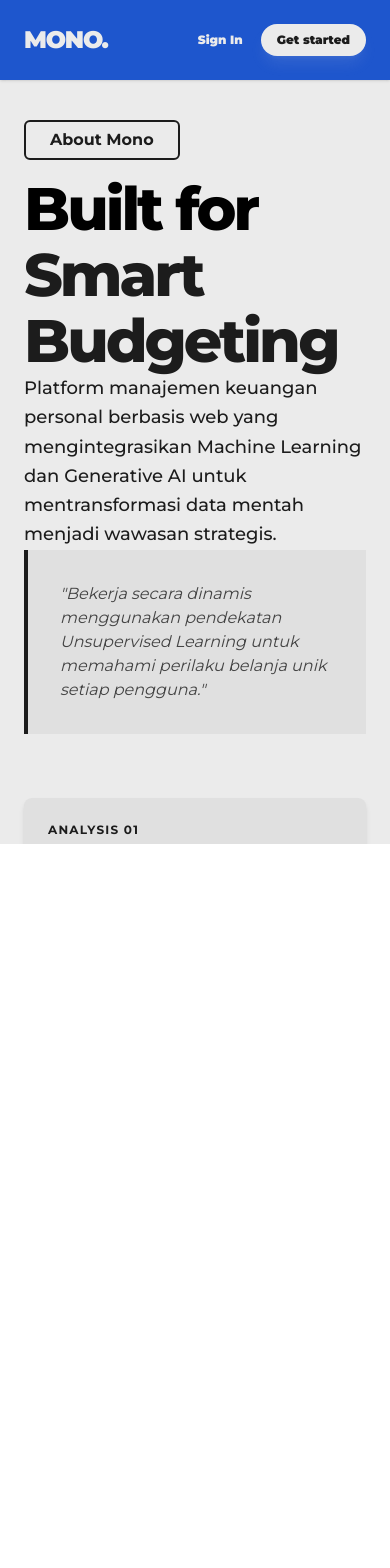
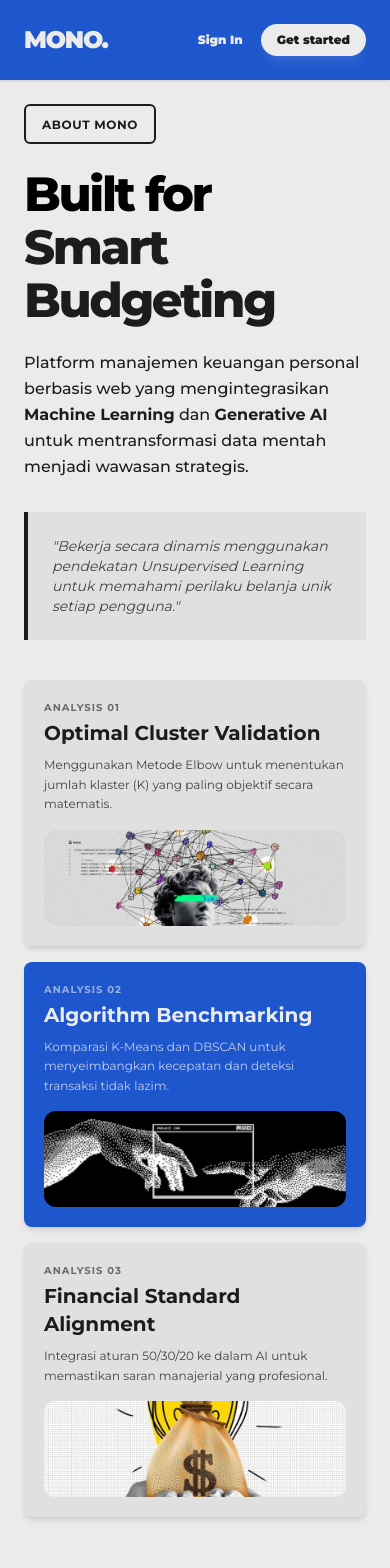
Before and after one commit to ammarrashiddd/mono-smart-budgeting, a Next.js app: page / in a window 390 px wide. Shown: the top 1568 px of the page. Before the commit the page ends 844 px from the top, so only its background shows below. Built offline with nearby package versions, Linux system fonts and the light colour scheme.

Commit message:
fix: add responsive to main page

```diff
--- a/src/app/page.tsx
+++ b/src/app/page.tsx
@@ -7,59 +7,64 @@ import { useRouter } from "next/navigation";
 export default function Home() {
   const Router = useRouter();
   return (
-    <div className="bg-primary h-screen w-full overflow-x-hidden">
-      {/* header */}
-      <nav className="h-20 mb-10 px-6 md:px-12 bg-tertiary flex items-center shadow-sm">
+    <div className="bg-primary min-h-screen w-full overflow-x-hidden">
+      <nav className="h-20 mb-6 md:mb-10 px-6 md:px-12 bg-tertiary flex items-center shadow-sm">
         <Navbar />
       </nav>
-
       <main>
-        <div className="px-6 md:px-12 ">
+        {/* Tambah padding bottom agar tidak menempel di akhir scroll */}
+        <div className="px-6 md:px-12">
           {/* Label Section - Minimalist Badge */}
-          <div className="inline-block px-6 py-1.5 mb-4 border-2 border-secondary rounded-md">
-            <span className="text-md font-bold text-secondary">About Mono</span>
+          <div className="inline-block px-4 md:px-6 py-1.5 mb-6 md:mb-4 border-2 border-secondary rounded-md">
+            <span className="text-xs md:text-md font-bold text-secondary uppercase tracking-wider">
+              About Mono
+            </span>
           </div>
 
-          <div className="flex flex-col lg:flex-row gap-16">
+          <div className="flex flex-col lg:flex-row gap-10 lg:gap-16">
             {/* Kiri: Hero & Deskripsi Utama */}
-            <div className="flex-1 flex flex-col justify-between">
-              <h1 className="text-6xl lg:text-7xl font-extrabold tracking-tighter leading-[1.1]">
+            <div className="flex-1 flex flex-col justify-between gap-8 lg:gap-0">
+              <div>
+                <h1 className="text-5xl md:text-6xl lg:text-7xl font-extrabold tracking-tighter leading-[1.1] mb-6 md:mb-0">
                   Built for <br />
                   <span className="text-secondary">Smart Budgeting</span>
                 </h1>
-              <p className="max-w-xl text-lg lg:text-xl text-secondary leading-relaxed font-medium">
+                <p className="max-w-xl text-md md:text-lg lg:text-xl text-secondary leading-relaxed font-medium mt-4 md:mt-6">
                   Platform manajemen keuangan personal berbasis web yang
-                mengintegrasikan <span>Machine Learning</span> dan{" "}
-                <span>Generative AI </span>
+                  mengintegrasikan{" "}
+                  <span className="font-bold">Machine Learning</span> dan{" "}
+                  <span className="font-bold">Generative AI </span>
                   untuk mentransformasi data mentah menjadi wawasan strategis.
                 </p>
-              <div className="p-8 border-l-4 border-secondary bg-secondary/5 italic font-md text-secondary/80">
+              </div>
+
+              <div className="p-6 md:p-8 border-l-4 border-secondary bg-secondary/5 italic font-md text-secondary/80 text-sm md:text-base">
                 "Bekerja secara dinamis menggunakan pendekatan Unsupervised
                 Learning untuk memahami perilaku belanja unik setiap pengguna."
               </div>
             </div>
 
             {/* Kanan: Card Body - Modern Bento Style */}
-            <div className="flex-1 flex flex-col gap-6">
+            <div className="flex-1 flex flex-col gap-4 md:gap-6">
               {/* Card 1: Optimal Cluster */}
-              <div className="group p-6 rounded-lg bg-secondary/5 text-secondary shadow-md hover:shadow-2xl transition-all duration-300">
-                <div className="flex flex-col md:flex-row gap-6">
+              <div className="group p-5 md:p-6 rounded-lg bg-secondary/5 text-secondary shadow-md hover:shadow-2xl transition-all duration-300">
+                <div className="flex flex-col sm:flex-row gap-4 md:gap-6">
                   <div className="flex-1">
-                    <h4 className="text-xs font-bold uppercase tracking-widest mb-2">
+                    <h4 className="text-[10px] font-bold uppercase tracking-widest mb-1 md:mb-2 opacity-60">
                       Analysis 01
                     </h4>
-                    <h3 className="text-2xl font-bold mb-3">
+                    <h3 className="text-xl md:text-2xl font-bold mb-2 md:mb-3">
                       Optimal Cluster Validation
                     </h3>
-                    <p className="text-sm leading-relaxed">
+                    <p className="text-xs md:text-sm leading-relaxed opacity-80">
                       Menggunakan Metode Elbow untuk menentukan jumlah klaster
                       (K) yang paling objektif secara matematis.
                     </p>
                   </div>
-                  <div className="w-full md:w-40 h-28 overflow-hidden rounded-xl bg-slate-100">
+                  <div className="w-full sm:w-32 md:w-40 h-24 md:h-28 overflow-hidden rounded-xl bg-slate-100 shrink-0">
                     <img
                       src="/assets/images/1.jpg"
-                      className="w-full h-full object-cover"
+                      className="w-full h-full object-cover transition-transform duration-500 group-hover:scale-110"
                       alt="Visualisasi Data"
                     />
                   </div>
@@ -67,24 +72,24 @@ export default function Home() {
               </div>
 
               {/* Card 2: Algorithm Benchmarking - Dark Accent */}
-              <div className="group p-6 rounded-lg bg-tertiary text-primary shadow-md hover:shadow-2xl transition-all duration-300">
-                <div className="flex flex-col md:flex-row gap-6">
+              <div className="group p-5 md:p-6 rounded-lg bg-tertiary text-primary shadow-md hover:shadow-2xl transition-all duration-300">
+                <div className="flex flex-col sm:flex-row gap-4 md:gap-6">
                   <div className="flex-1">
-                    <h4 className="text-xs font-bold uppercase tracking-widest mb-2">
+                    <h4 className="text-[10px] font-bold uppercase tracking-widest mb-1 md:mb-2 opacity-60">
                       Analysis 02
                     </h4>
-                    <h3 className="text-2xl font-bold mb-3">
+                    <h3 className="text-xl md:text-2xl font-bold mb-2 md:mb-3">
                       Algorithm Benchmarking
                     </h3>
-                    <p className="text-sm leading-relaxed">
+                    <p className="text-xs md:text-sm leading-relaxed opacity-80">
                       Komparasi K-Means dan DBSCAN untuk menyeimbangkan
                       kecepatan dan deteksi transaksi tidak lazim.
                     </p>
                   </div>
-                  <div className="w-full md:w-40 h-28 overflow-hidden rounded-xl bg-blue-900/50">
+                  <div className="w-full sm:w-32 md:w-40 h-24 md:h-28 overflow-hidden rounded-xl bg-blue-900/50 shrink-0">
                     <img
                       src="/assets/images/2.jpg"
-                      className="w-full h-full object-cover"
+                      className="w-full h-full object-cover transition-transform duration-500 group-hover:scale-110"
                       alt="Benchmarking"
                     />
                   </div>
@@ -92,24 +97,24 @@ export default function Home() {
               </div>
 
               {/* Card 3: Financial Standard */}
-              <div className="group p-6 rounded-lg bg-secondary/5 text-secondary shadow-md hover:shadow-2xl transition-all duration-300">
-                <div className="flex flex-col md:flex-row gap-6">
+              <div className="group p-5 md:p-6 rounded-lg bg-secondary/5 text-secondary shadow-md hover:shadow-2xl transition-all duration-300">
+                <div className="flex flex-col sm:flex-row gap-4 md:gap-6">
                   <div className="flex-1">
-                    <h4 className="text-xs font-bold text-secondary uppercase tracking-widest mb-2">
+                    <h4 className="text-[10px] font-bold uppercase tracking-widest mb-1 md:mb-2 opacity-60">
                       Analysis 03
                     </h4>
-                    <h3 className="text-2xl font-bold mb-3">
+                    <h3 className="text-xl md:text-2xl font-bold mb-2 md:mb-3">
                       Financial Standard Alignment
                     </h3>
-                    <p className="text-sm leading-relaxed">
+                    <p className="text-xs md:text-sm leading-relaxed opacity-80">
                       Integrasi aturan 50/30/20 ke dalam AI untuk memastikan
                       saran manajerial yang profesional.
                     </p>
                   </div>
-                  <div className="w-full md:w-40 h-28 overflow-hidden rounded-xl bg-slate-100">
+                  <div className="w-full sm:w-32 md:w-40 h-24 md:h-28 overflow-hidden rounded-xl bg-slate-100 shrink-0">
                     <img
                       src="/assets/images/3.jpg"
-                      className="w-full h-full object-cover"
+                      className="w-full h-full object-cover transition-transform duration-500 group-hover:scale-110"
                       alt="Standard"
                     />
                   </div>
@@ -118,23 +123,22 @@ export default function Home() {
             </div>
           </div>
         </div>
-
         {/* --- Section: The Workflow (System Pipeline) --- */}
-        <div className="px-6 md:px-12 mt-15">
-          <div className="bg-secondary text-primary rounded-lg p-8 md:p-16 overflow-hidden relative">
+        <div className="px-6 md:px-12 mt-16 md:mt-24">
+          <div className="bg-secondary text-primary rounded-xl p-8 md:p-16 overflow-hidden relative">
             <div className="relative z-10">
-              <h3 className="text-xs font-black uppercase tracking-[0.4em] mb-12 opacity-60">
+              <h3 className="text-[10px] md:text-xs font-black uppercase tracking-[0.4em] mb-8 md:mb-12 opacity-60">
                 Data Processing Pipeline
               </h3>
 
-              <div className="grid grid-cols-1 md:grid-cols-2 lg:grid-cols-4 gap-8">
+              <div className="grid grid-cols-1 sm:grid-cols-2 lg:grid-cols-4 gap-10 md:gap-8">
                 {/* Step 1 */}
                 <div className="group">
-                  <div className="text-4xl font-black text-tertiary mb-4 transition-transform group-hover:-translate-y-2 duration-300">
+                  <div className="text-3xl md:text-4xl font-black text-tertiary mb-3 md:mb-4 transition-transform group-hover:-translate-y-2 duration-300">
                     01
                   </div>
                   <h4 className="text-lg font-bold mb-2">Ingestion</h4>
-                  <p className="text-sm opacity-60 leading-relaxed font-medium">
+                  <p className="text-xs md:text-sm opacity-60 leading-relaxed font-medium">
                     Data transaksi mentah diunggah dan dibersihkan melalui tahap
                     *preprocessing* untuk menghilangkan noise.
                   </p>
@@ -142,11 +146,11 @@ export default function Home() {
 
                 {/* Step 2 */}
                 <div className="group">
-                  <div className="text-4xl font-black text-tertiary mb-4 transition-transform group-hover:-translate-y-2 duration-300">
+                  <div className="text-3xl md:text-4xl font-black text-tertiary mb-3 md:mb-4 transition-transform group-hover:-translate-y-2 duration-300">
                     02
                   </div>
                   <h4 className="text-lg font-bold mb-2">Clustering</h4>
-                  <p className="text-sm opacity-60 leading-relaxed font-medium">
+                  <p className="text-xs md:text-sm opacity-60 leading-relaxed font-medium">
                     Algoritma K-Means mengelompokkan pengeluaran ke dalam
                     kategori Lifestyle, Needs, dan Bills secara otomatis.
                   </p>
@@ -154,11 +158,11 @@ export default function Home() {
 
                 {/* Step 3 */}
                 <div className="group">
-                  <div className="text-4xl font-black text-tertiary mb-4 transition-transform group-hover:-translate-y-2 duration-300">
+                  <div className="text-3xl md:text-4xl font-black text-tertiary mb-3 md:mb-4 transition-transform group-hover:-translate-y-2 duration-300">
                     03
                   </div>
                   <h4 className="text-lg font-bold mb-2">Anomaly Detection</h4>
-                  <p className="text-sm opacity-60 leading-relaxed font-medium">
+                  <p className="text-xs md:text-sm opacity-60 leading-relaxed font-medium">
                     DBSCAN memindai *outliers* untuk mendeteksi pengeluaran
                     tidak wajar yang berpotensi merusak anggaran.
                   </p>
@@ -166,11 +170,11 @@ export default function Home() {
 
                 {/* Step 4 */}
                 <div className="group">
-                  <div className="text-4xl font-black text-tertiary mb-4 transition-transform group-hover:-translate-y-2 duration-300">
+                  <div className="text-3xl md:text-4xl font-black text-tertiary mb-3 md:mb-4 transition-transform group-hover:-translate-y-2 duration-300">
                     04
                   </div>
                   <h4 className="text-lg font-bold mb-2">AI Inference</h4>
-                  <p className="text-sm opacity-60 leading-relaxed font-medium">
+                  <p className="text-xs md:text-sm opacity-60 leading-relaxed font-medium">
                     LLM (Gemini) menerima hasil klaster dan memberikan saran
                     strategi finansial dalam bahasa alami.
                   </p>
@@ -179,27 +183,26 @@ export default function Home() {
             </div>
           </div>
         </div>
-
         {/* --- Section: Get Started (Image Background Style) --- */}
-        <div className="px-6 md:px-12 mt-20 mb-20">
-          <div className="relative h-100 md:h-125 w-full rounded-lg overflow-hidden shadow-2xl">
+        <div className="px-6 md:px-12 mt-15 mb-15">
+          <div className="relative h-80 md:h-125 w-full rounded-xl overflow-hidden shadow-2xl">
             <img
               src="/assets/images/4.jpg"
               alt="Workspace"
-              className="absolute inset-0 w-full h-full object-cover"
+              className="absolute inset-0 w-full h-full object-cover scale-105"
             />
 
-            {/* Black Overlay - Menjaga keterbacaan teks */}
-            <div className="absolute inset-0 bg-black/40" />
+            {/* Black Overlay */}
+            <div className="absolute inset-0 bg-black/50 md:bg-black/40" />
 
             {/* Content Container */}
-            <div className="relative z-10 h-full flex flex-col items-center justify-center px-6 text-center">
-              <h2 className="text-4xl md:text-6xl font-black tracking-tighter text-white mb-8">
-                Mulai langkah pertamamu.
+            <div className="relative z-10 h-full flex flex-col items-center justify-center px-4 md:px-6 text-center">
+              <h2 className="text-3xl md:text-5xl lg:text-6xl font-black tracking-tighter text-white mb-6 md:mb-8 leading-tight">
+                Mulai langkah <br className="md:hidden" /> pertamamu.
               </h2>
 
               <button
-                className="px-10 py-4 bg-white text-secondary font-black rounded-full hover:bg-tertiary hover:text-white transition-all duration-300 shadow-lg scale-100 hover:scale-105 active:scale-95"
+                className="px-8 md:px-10 py-3 md:py-4 bg-white text-secondary font-black rounded-full hover:bg-tertiary hover:text-white transition-all duration-300 shadow-lg text-sm md:text-base scale-100 hover:scale-105 active:scale-95"
                 onClick={() => {
                   Router.push("/auth?mode=signup");
                 }}
```
Lines whose indentation alone changed are shown as unchanged.
